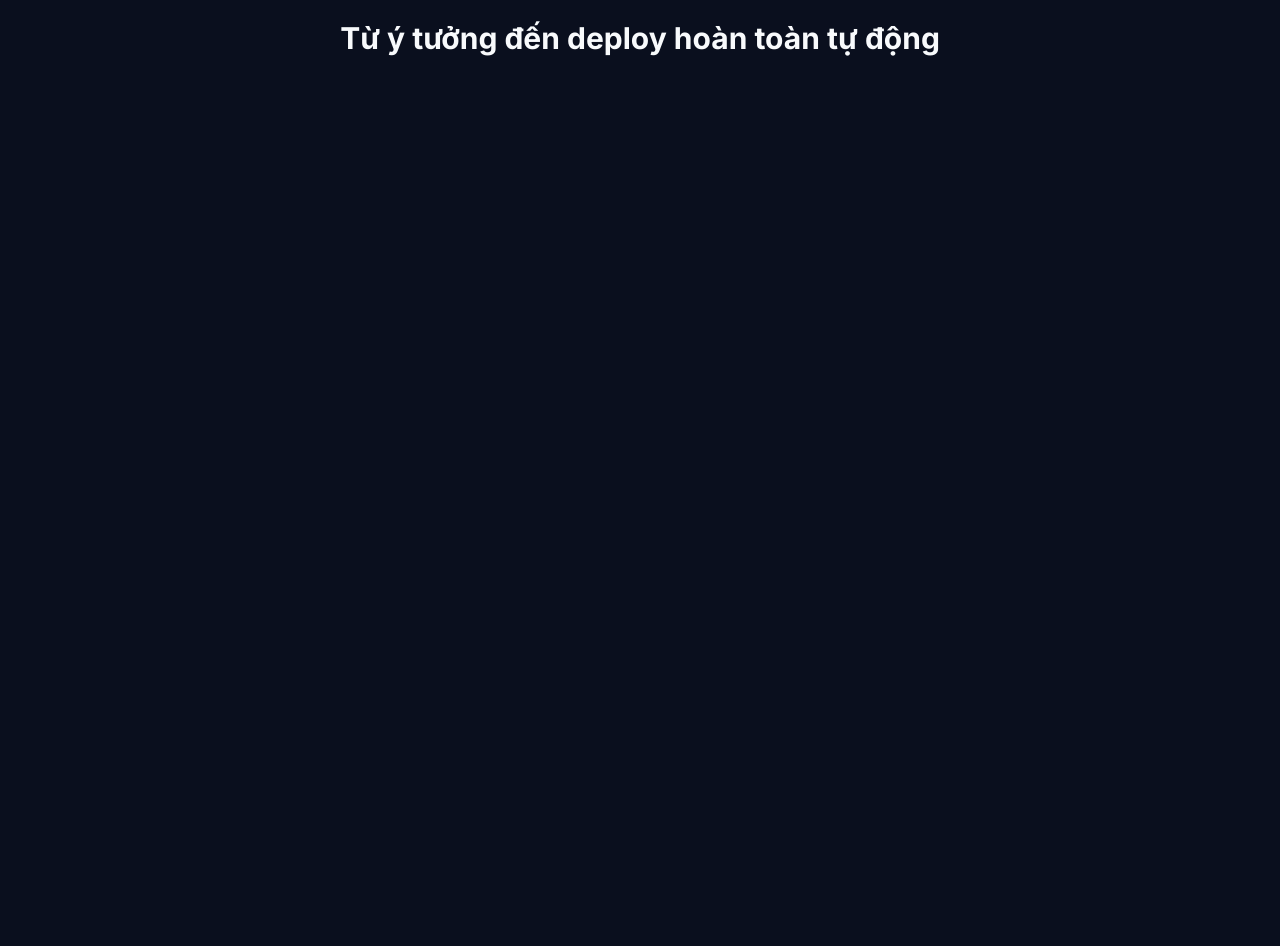
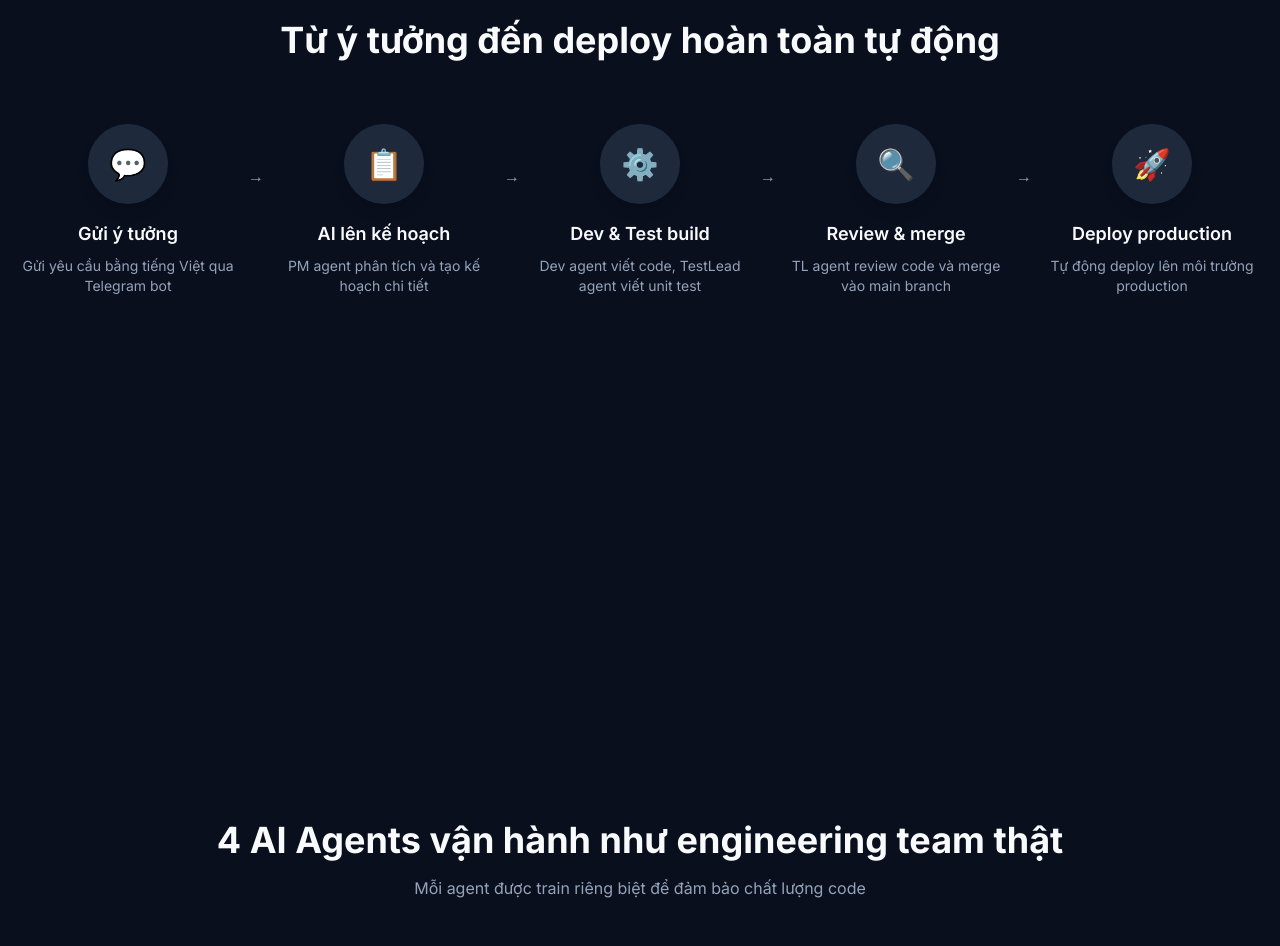
Before and after one commit to wisbidev/project-4cca50d4, a Next.js app in the folder frontend/: page / in a window 1280 px wide. Shown: the part 860-1806 px from the top of the page. Before the commit the page ends 1600 px from the top, so only its background shows below. Built offline with nearby package versions, Linux system fonts and the light colour scheme.

Commit message:
feat: Update page.tsx to include all sections

```diff
--- a/frontend/app/page.tsx
+++ b/frontend/app/page.tsx
@@ -1,16 +1,21 @@
 import HeroSection from "@/components/HeroSection";
+import PipelineSection from "@/components/PipelineSection";
+import AIAgentsSection from "@/components/AIAgentsSection";
+import FeaturesSection from "@/components/FeaturesSection";
+import TechStackSection from "@/components/TechStackSection";
+import FinalCTASection from "@/components/FinalCTASection";
+import Footer from "@/components/Footer";
 
 export default function Home() {
   return (
-    <main>
+    <main className="min-h-screen overflow-x-hidden">
       <HeroSection />
-      <section id="pipeline" className="min-h-screen bg-background py-20">
-        <div className="mx-auto max-w-7xl px-4">
-          <h2 className="mb-12 text-center text-3xl font-bold text-text">
-            Từ ý tưởng đến deploy hoàn toàn tự động
-          </h2>
-        </div>
-      </section>
+      <PipelineSection />
+      <AIAgentsSection />
+      <FeaturesSection />
+      <TechStackSection />
+      <FinalCTASection />
+      <Footer />
     </main>
   );
 }
```
